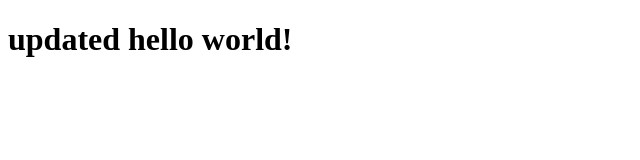
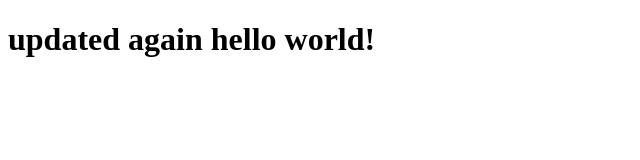
Before and after one commit to QausainIqra/bootcampClass1, a plain HTML site: page index.html in a window 1280 px wide. Shown: the whole page, without its empty margins (0-640 px from the left). Drawn offline with Linux system fonts and the light colour scheme.

Commit message:
updated_again_index.html

```diff
--- a/index.html
+++ b/index.html
@@ -6,6 +6,6 @@
     <title>testing</title>
 </head>
 <body>
-    <h1>updated hello world!</h1>
+    <h1>updated again hello world!</h1>
 </body>
 </html>
```
